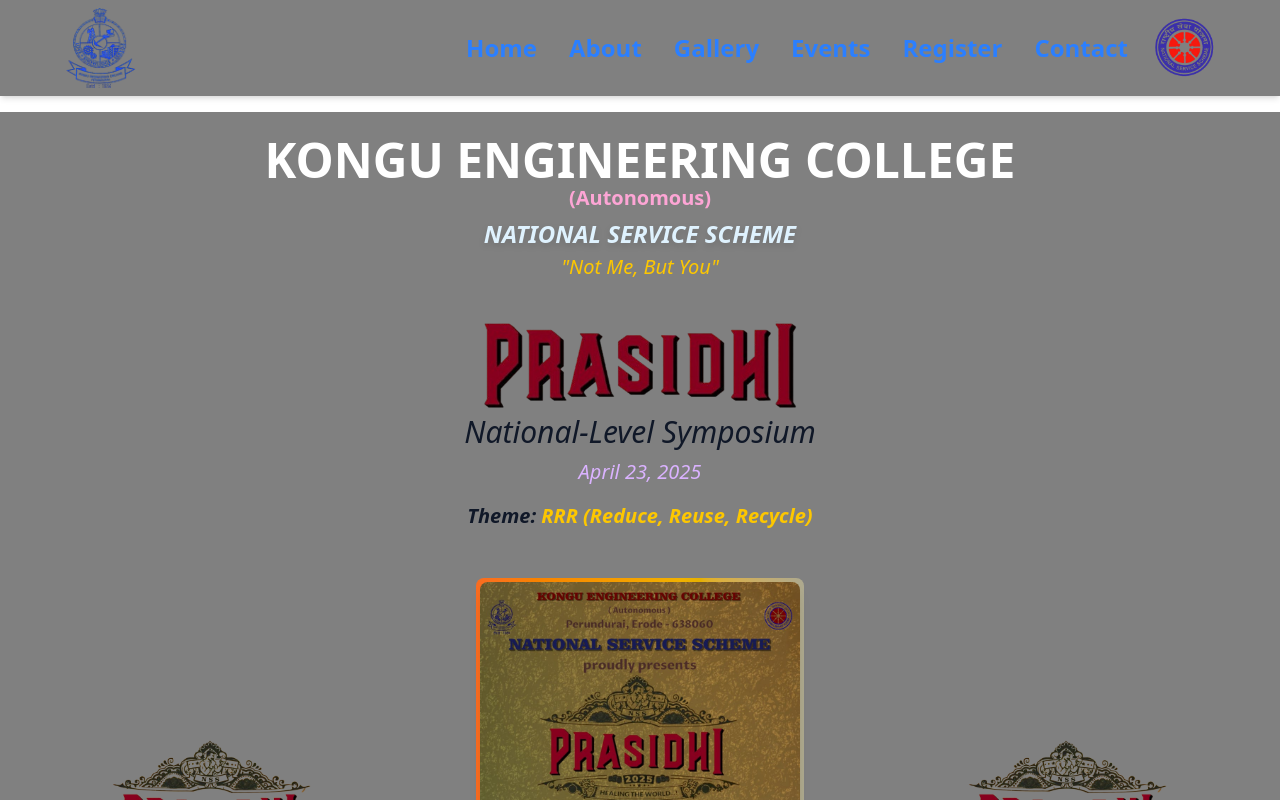
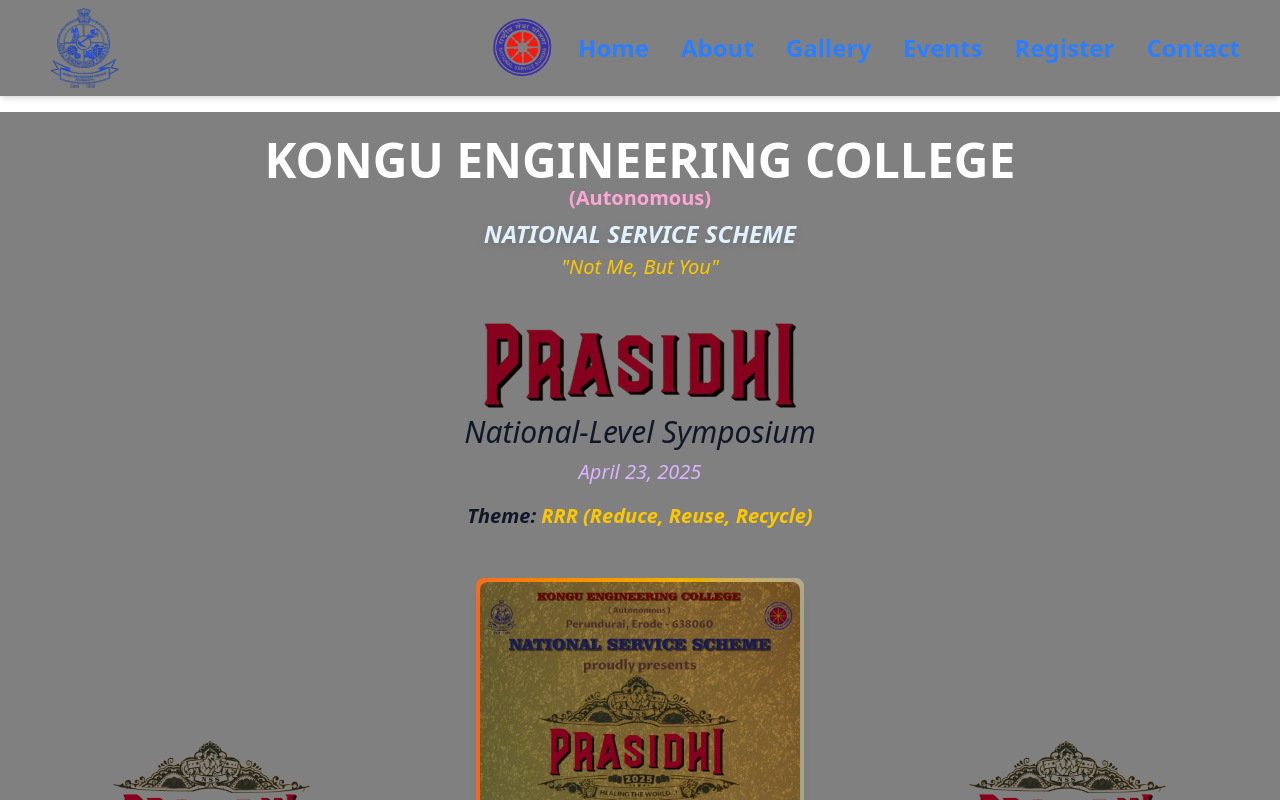
Before and after one commit to Sreepriyanth2005/prasidhi_nss, a React (Vite) app: page / in a window 1280 px wide. Shown: the top 800 px of the page. Built offline with nearby package versions, Linux system fonts and the light colour scheme; a web font is replaced by a local one.

Commit message:
navebar_update

```diff
--- a/src/App.jsx
+++ b/src/App.jsx
@@ -55,18 +55,25 @@
         }}
       >
         <div className="flex justify-between items-center px-4 md:px-8">
-    {/* KEC Logo */}
+          {/* KEC Logo - Always visible on left */}
           <img
             src="/kec logo.png"
             alt="KEC Logo"
-      className="h-16 md:h-20 ml-4"
+            className="h-16 md:h-20"
           />
 
-    {/* Navigation Links and Hamburger Menu */}
-    <div className="flex items-center">
+          {/* Middle section - NSS Logo (near menu) and Menu Button */}
+          <div className="flex items-center gap-4">
+            {/* NSS Logo - Visible on both mobile and desktop */}
+            <img
+              src="/nsslogo-removebg-preview.png"
+              alt="NSS Logo"
+              className="h-16 md:h-20"
+            />
+
             {/* Hamburger Menu Button for Mobile */}
             <button
-        className="text-white md:hidden focus:outline-none mr-4"
+              className="text-white md:hidden focus:outline-none"
               onClick={toggleMenu}
             >
               <svg
@@ -85,54 +92,78 @@
               </svg>
             </button>
 
-      {/* Navigation Links (Responsive) */}
-      <ul
-        className={`flex-col md:flex md:flex-row md:space-x-8 absolute md:static bg-gray-800 md:bg-transparent w-full md:w-auto top-16 right-0 md:top-0 ${
-          isMenuOpen ? 'block' : 'hidden'
-        } md:block mr-4`}
-      >
-        <li className="text-center py-2 md:py-0">
+            {/* Navigation Links (Desktop) */}
+            <ul className="hidden md:flex md:flex-row md:space-x-8">
+              <li>
+                <a href="#home" className={navLinkClasses}>
+                  Home
+                </a>
+              </li>
+              <li>
+                <a href="#about" className={navLinkClasses}>
+                  About
+                </a>
+              </li>
+              <li>
+                <a href="#scrolling-images" className={navLinkClasses}>
+                  Gallery
+                </a>
+              </li>
+              <li>
+                <a href="#events" className={navLinkClasses}>
+                  Events
+                </a>
+              </li>
+              <li>
+                <a href="#register" className={navLinkClasses}>
+                  Register
+                </a>
+              </li>
+              <li>
+                <a href="#contact" className={navLinkClasses}>
+                  Contact
+                </a>
+              </li>
+            </ul>
+          </div>
+        </div>
+
+        {/* Mobile Menu (Full width dropdown) */}
+        <div className={`md:hidden ${isMenuOpen ? 'block' : 'hidden'}`}>
+          <ul className="bg-gray-800 w-full mt-4 py-2 rounded-lg">
+            <li className="text-center py-2">
               <a href="#home" className={navLinkClasses} onClick={toggleMenu}>
                 Home
               </a>
             </li>
-        <li className="text-center py-2 md:py-0">
+            <li className="text-center py-2">
               <a href="#about" className={navLinkClasses} onClick={toggleMenu}>
                 About
               </a>
             </li>
-        <li className="text-center py-2 md:py-0">
+            <li className="text-center py-2">
               <a href="#scrolling-images" className={navLinkClasses} onClick={toggleMenu}>
                 Gallery
               </a>
             </li>
-        <li className="text-center py-2 md:py-0">
+            <li className="text-center py-2">
               <a href="#events" className={navLinkClasses} onClick={toggleMenu}>
                 Events
               </a>
             </li>
-        <li className="text-center py-2 md:py-0">
+            <li className="text-center py-2">
               <a href="#register" className={navLinkClasses} onClick={toggleMenu}>
                 Register
               </a>
             </li>
-        <li className="text-center py-2 md:py-0">
+            <li className="text-center py-2">
               <a href="#contact" className={navLinkClasses} onClick={toggleMenu}>
                 Contact
               </a>
             </li>
           </ul>
-
-      {/* NSS Logo */}
-      <img
-        src="/nsslogo-removebg-preview.png"
-        alt="NSS Logo"
-        className="h-16 md:h-20 mr-4"
-      />
-    </div>
         </div>
       </nav>
-
 
       {/* Content Sections */}
       <div className="pt-28 space-y-0">
@@ -154,7 +185,7 @@
             backgroundSize: "70%",
             backgroundPosition: "center",
             backgroundRepeat: "no-repeat",
-            backgroundColor: "grey" // Ensures the background color is grey
+            backgroundColor: "grey"
           }}
         >
           <div className="bg-transparent p-2 hover:shadow-xl transition-shadow duration-300">
@@ -170,7 +201,7 @@
             backgroundSize: "70%",
             backgroundPosition: "center",
             backgroundRepeat: "no-repeat",
-            backgroundColor: "grey" // Ensures the background color is grey
+            backgroundColor: "grey"
           }}
         >
           <div className="bg-transparent p-2 hover:shadow-xl transition-shadow duration-300">
@@ -186,7 +217,7 @@
             backgroundSize: "70%",
             backgroundPosition: "center",
             backgroundRepeat: "no-repeat",
-            backgroundColor: "grey" // Ensures the background color is grey
+            backgroundColor: "grey"
           }}
         >
           <div className="bg-transparent p-2 hover:shadow-xl transition-shadow duration-300">
@@ -202,7 +233,7 @@
             backgroundSize: "70%",
             backgroundPosition: "center",
             backgroundRepeat: "no-repeat",
-            backgroundColor: "grey" // Ensures the background color is grey
+            backgroundColor: "grey"
           }}
         >
           <div className="bg-transparent p-2 hover:shadow-xl transition-shadow duration-300">
@@ -218,7 +249,7 @@
             backgroundSize: "70%",
             backgroundPosition: "center",
             backgroundRepeat: "no-repeat",
-            backgroundColor: "grey" // Ensures the background color is grey
+            backgroundColor: "grey"
           }}
         >
           <div className="bg-transparent p-2 hover:shadow-xl transition-shadow duration-300">
@@ -234,7 +265,7 @@
             backgroundSize: "70%",
             backgroundPosition: "center",
             backgroundRepeat: "no-repeat",
-            backgroundColor: "grey" // Ensures the background color is grey
+            backgroundColor: "grey"
           }}
         >
           <div className="bg-transparent p-2 hover:shadow-lg transition-shadow duration-300 rounded-lg">
```
Lines whose indentation alone changed are shown as unchanged.
